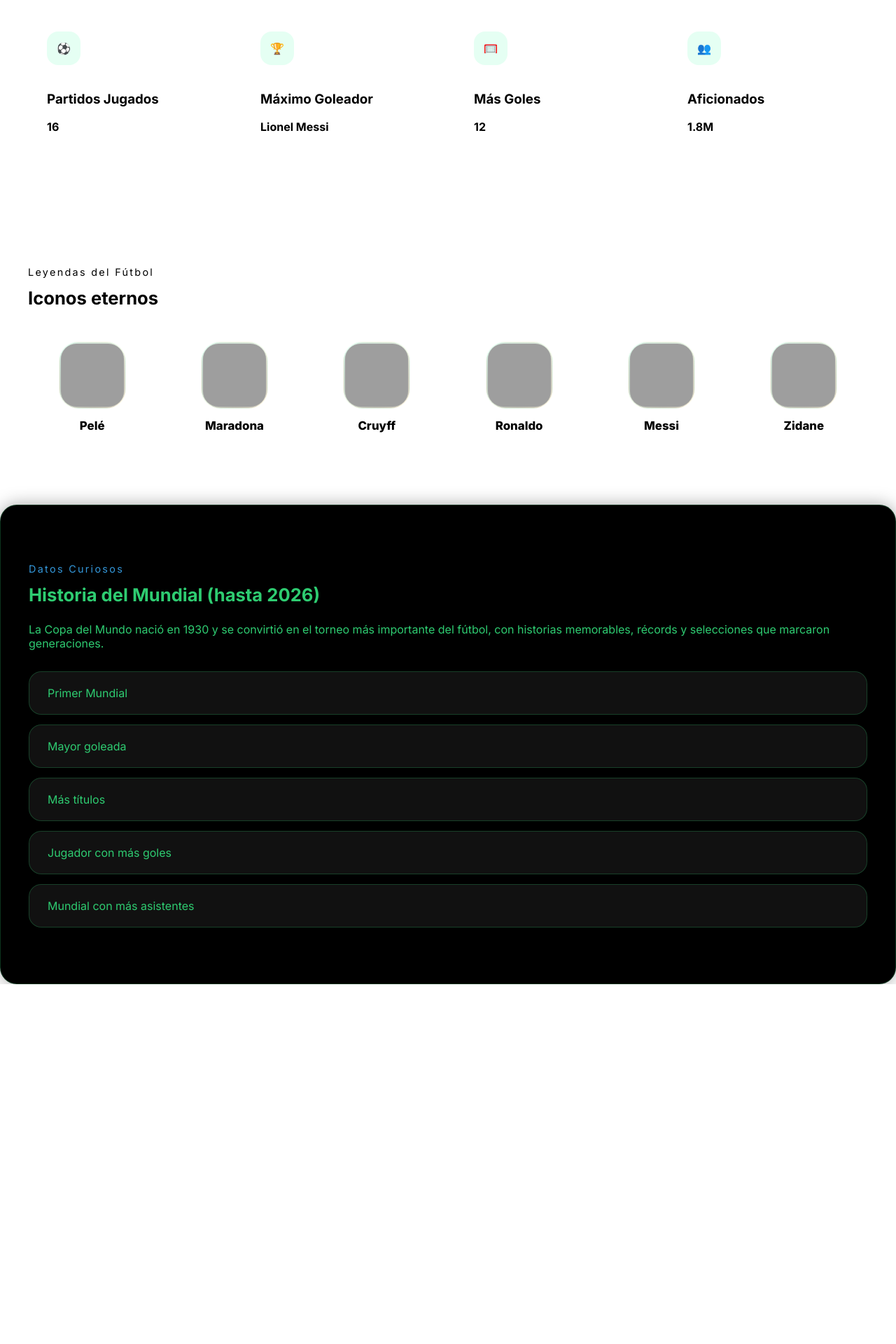
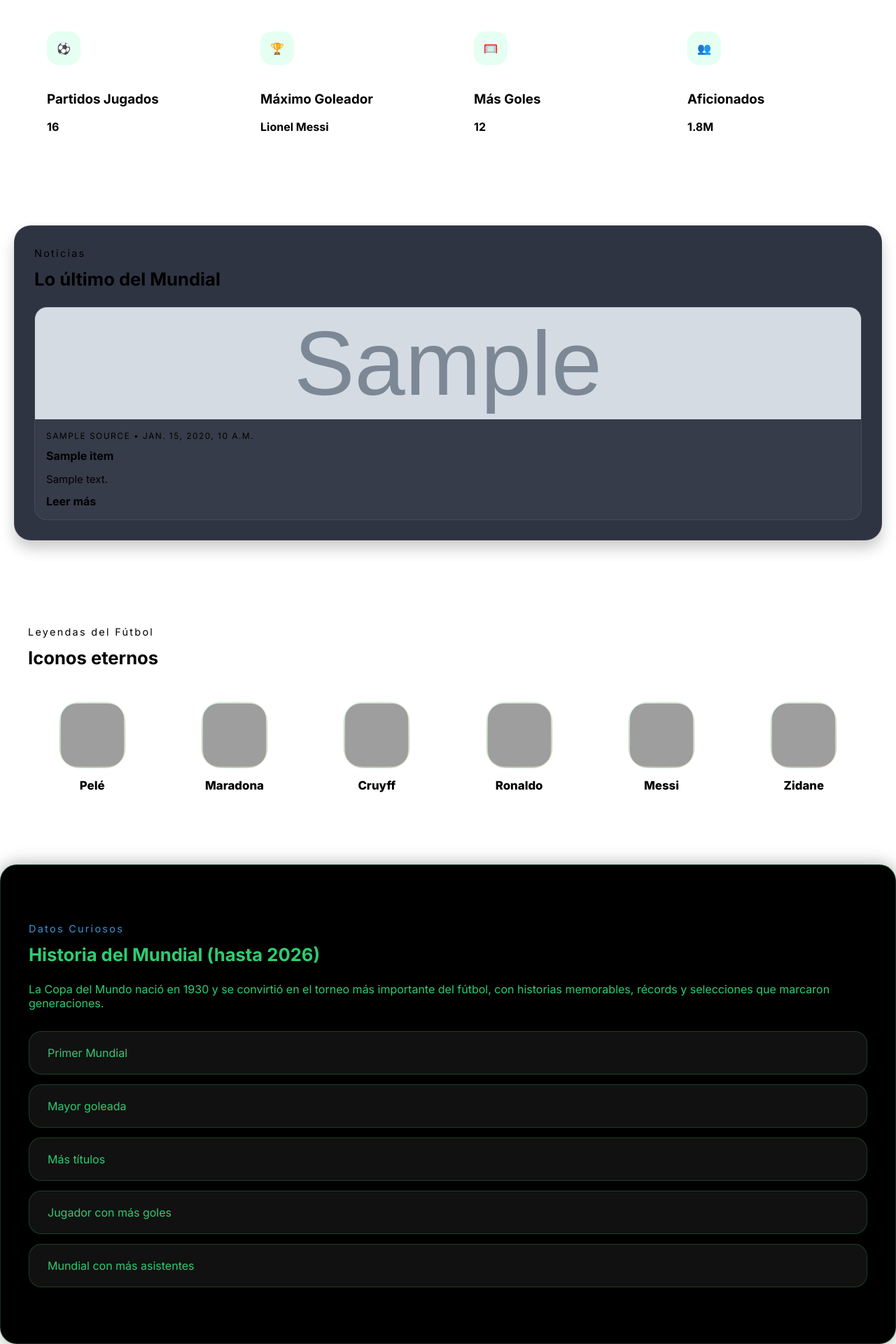
Before and after one commit to Barria198725/webmundial, a Django app: template web/core/templates/index.html in a window 1280 px wide. Shown: the part 3368-5288 px from the top of the page at 70% size. Before the commit the page ends 4774 px from the top, so only its background shows below. Run offline with Django 5.2, Linux system fonts and the light colour scheme; the template is opened without the code that fills it: most values are stand-ins (such as "Sample title", 1, 10 or a date in 2020); grey boxes marked "Sample" are stand-in pictures; grey boxes are pictures that could not be loaded.

Commit message:
se ajustaron el api de noticia a la pagina principal

```diff
--- a/api/tsconfig.json
+++ b/api/tsconfig.json
@@ -2,7 +2,7 @@
   "compilerOptions": {
     "target": "ES2020",
     "module": "CommonJS",
-    "moduleResolution": "Node",
+    "moduleResolution": "node",
     "outDir": "dist",
     "rootDir": "src",
     "strict": true,
@@ -10,7 +10,7 @@
     "forceConsistentCasingInFileNames": true,
     "skipLibCheck": true,
     "resolveJsonModule": true,
-    "types": ["node", "express"]
+    "ignoreDeprecations": "6.0"
   },
   "include": ["src"]
 }
--- a/web/config/settings.py
+++ b/web/config/settings.py
@@ -57,3 +57,4 @@ from dotenv import load_dotenv
 load_dotenv(BASE_DIR / ".env")
 
 API_BASE_URL = os.environ.get("API_BASE_URL", "http://localhost:3000")
+NEWSAPI_TOKEN = os.environ.get("NEWSAPI_TOKEN", "")
--- a/web/core/static/css/main.css
+++ b/web/core/static/css/main.css
@@ -213,6 +213,10 @@ button, input {
   width: 100%;
 }
 
+.section[id] {
+  scroll-margin-top: 96px;
+}
+
 .section-header {
   margin-bottom: 24px;
 }
@@ -226,6 +230,81 @@ button, input {
 .section-header h2 {
   margin: 12px 0 0;
   font-size: clamp(1.6rem, 2vw, 2.4rem);
+}
+
+.news-section {
+  margin: 24px 20px 40px;
+  padding: 28px;
+  background: rgba(18, 24, 40, 0.88);
+  border: 1px solid rgba(255, 255, 255, 0.08);
+  border-radius: 24px;
+  backdrop-filter: blur(18px);
+  box-shadow: 0 12px 20px rgba(0, 0, 0, 0.2);
+}
+
+.news-grid {
+  display: grid;
+  grid-template-columns: repeat(auto-fit, minmax(220px, 1fr));
+  gap: 16px;
+}
+
+.news-card {
+  display: flex;
+  flex-direction: column;
+  overflow: hidden;
+  border-radius: 18px;
+  border: 1px solid rgba(255,255,255,0.08);
+  background: rgba(255,255,255,0.04);
+}
+
+.news-card__image {
+  width: 100%;
+  height: 160px;
+  object-fit: cover;
+  display: block;
+}
+
+.news-card__content {
+  display: flex;
+  flex-direction: column;
+  gap: 10px;
+  padding: 16px;
+  flex: 1;
+}
+
+.news-card__meta {
+  margin: 0;
+  color: var(--neon-green);
+  font-size: 0.75rem;
+  letter-spacing: 0.12em;
+  text-transform: uppercase;
+}
+
+.news-card__title {
+  margin: 0;
+  font-size: 1rem;
+  line-height: 1.4;
+}
+
+.news-card__description {
+  margin: 0;
+  color: var(--gray);
+  line-height: 1.55;
+  font-size: 0.94rem;
+}
+
+.news-card__link {
+  margin-top: auto;
+  color: var(--gold);
+  text-decoration: none;
+  font-weight: 700;
+}
+
+.news-empty {
+  padding: 20px;
+  border-radius: 16px;
+  background: rgba(255,255,255,0.04);
+  color: var(--gray);
 }
 
 .hero {
--- a/web/core/templates/index.html
+++ b/web/core/templates/index.html
@@ -254,6 +254,32 @@
       <article class="stat-card"><span>👥</span><h3>Aficionados</h3><strong>1.8M</strong></article>
     </section>
 
+    <section id="news" class="news-section">
+      <div class="section-header">
+        <span>Noticias</span>
+        <h2>Lo último del Mundial</h2>
+      </div>
+      {% if news_items %}
+        <div class="news-grid">
+          {% for item in news_items %}
+            <article class="news-card">
+              {% if item.image %}
+                <img class="news-card__image" src="{{ item.image }}" alt="{{ item.title }}" />
+              {% endif %}
+              <div class="news-card__content">
+                <p class="news-card__meta">{{ item.source }} • {{ item.published_at }}</p>
+                <h3 class="news-card__title">{{ item.title }}</h3>
+                <p class="news-card__description">{{ item.description }}</p>
+                <a class="news-card__link" href="{{ item.url }}" target="_blank" rel="noopener noreferrer">Leer más</a>
+              </div>
+            </article>
+          {% endfor %}
+        </div>
+      {% else %}
+        <div class="news-empty">No se pudieron cargar las noticias en este momento.</div>
+      {% endif %}
+    </section>
+
     <section id="legends" class="legends">
       <div class="section-header"><span>Leyendas del Fútbol</span><h2>Iconos eternos</h2></div>
       <div class="legend-grid">
```
Also changed, not shown: web/core/tests.py (added, +40 -0 lines), web/core/views.py (+47 -4 lines).
